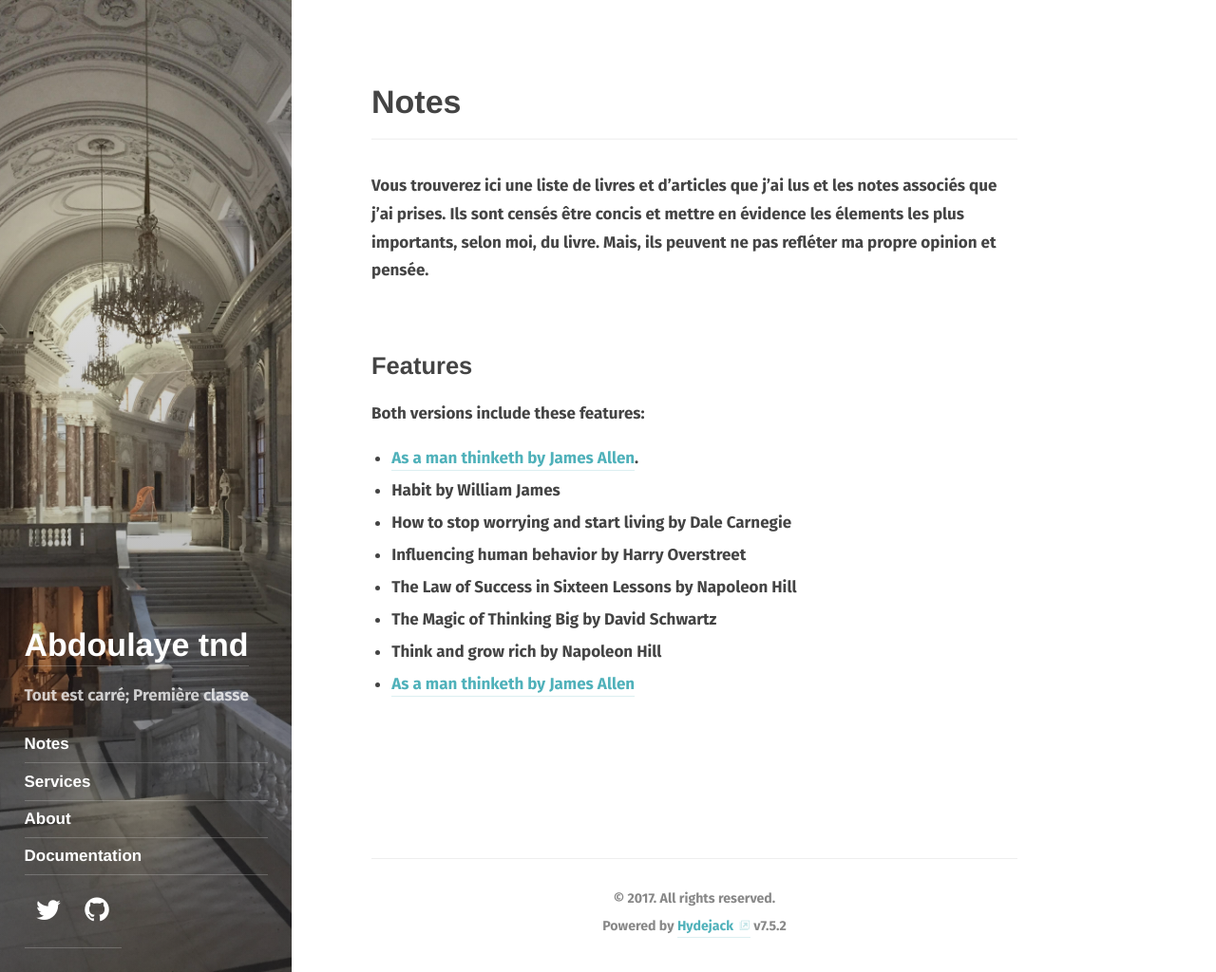
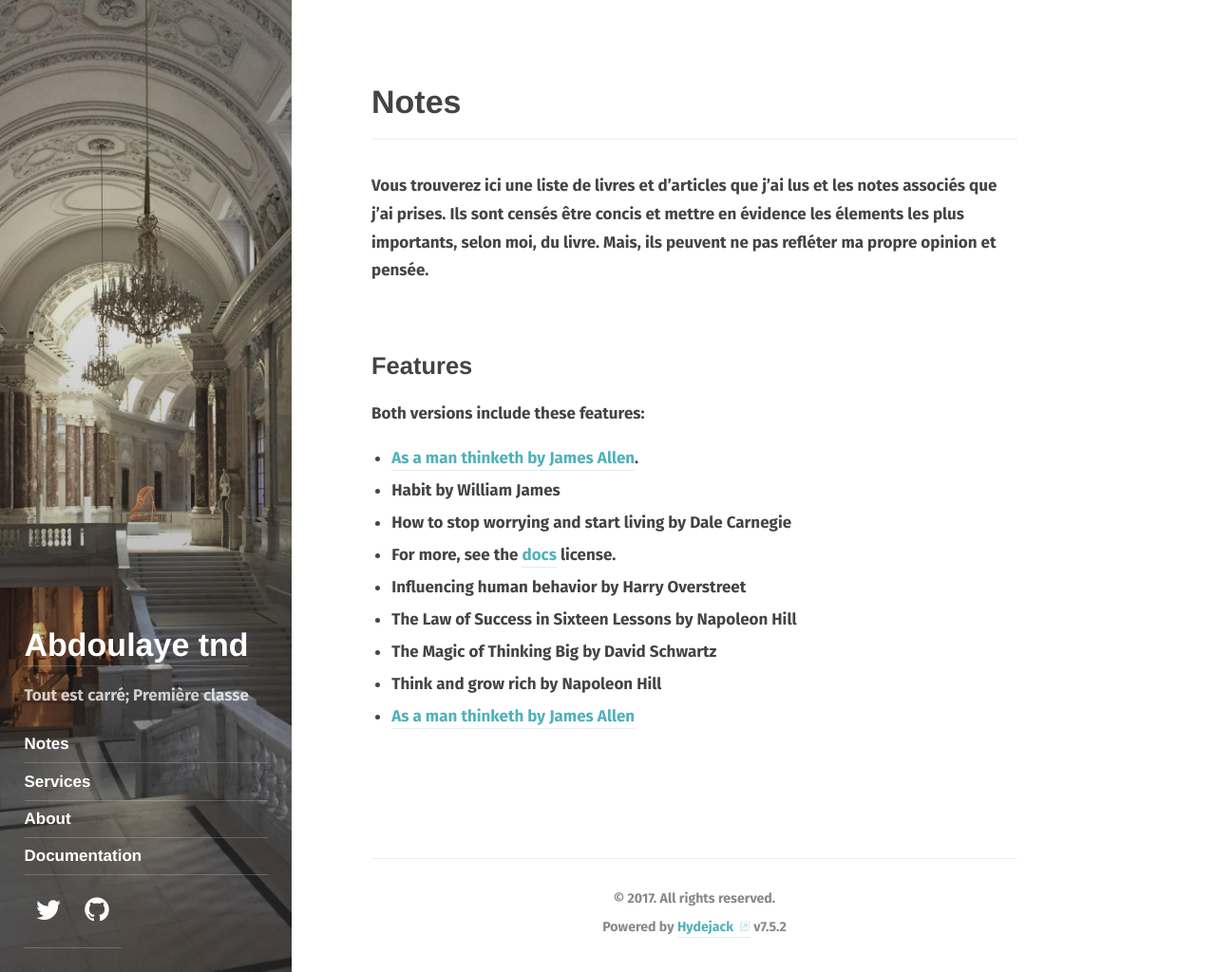
Before and after one commit to abdoulaye-tnd/tandian, a Jekyll site: the page built from Notes.md, in a window 1280 px wide and 1024 px high. Shown: the whole window at 95% size. Built offline with Jekyll 4.4.1, drawn with Linux system fonts in a browser that asks for light colours; some web fonts are replaced.

Commit message:
Update Notes.md

```diff
--- a/Notes.md
+++ b/Notes.md
@@ -13,8 +13,11 @@ Both versions include these features:
 - <a href="{{ site.baseurl }}/pdfs/resume_online.pdf" target="_blank">As a man thinketh by James Allen</a>.
 - Habit by William James
 - How to stop worrying and start living by Dale Carnegie
+- For more, see the [docs] license.
 - Influencing human behavior by Harry Overstreet
 - The Law of Success in Sixteen Lessons by Napoleon Hill
 - The Magic of Thinking Big by David Schwartz
 - Think and grow rich by Napoleon Hill
 * [As a man thinketh by James Allen]({{ site.baseurl }}/pages/test)
+
+[docs]: docs/7.5.0/index.md
```
